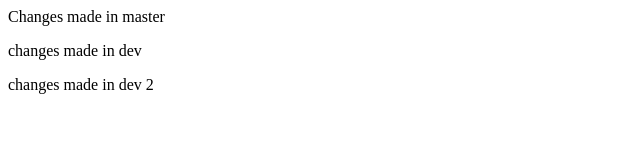
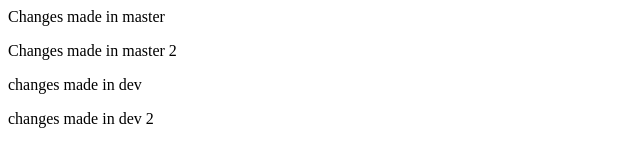
Before and after one commit to deekshithakp/SampleEvent1, a plain HTML site: page index.html in a window 1280 px wide. Shown: the whole page, without its empty margins (0-640 px from the left). Drawn offline with Linux system fonts and the light colour scheme.

Commit message:
Changes made to index in master

```diff
--- a/index.html
+++ b/index.html
@@ -1,6 +1,7 @@
 <html>
 <body>
 <p> Changes made in master</p>
+<p> Changes made in master 2</p>
 <p> changes made in dev</p>
 <p>changes made in dev 2</p>
 </body>
```
